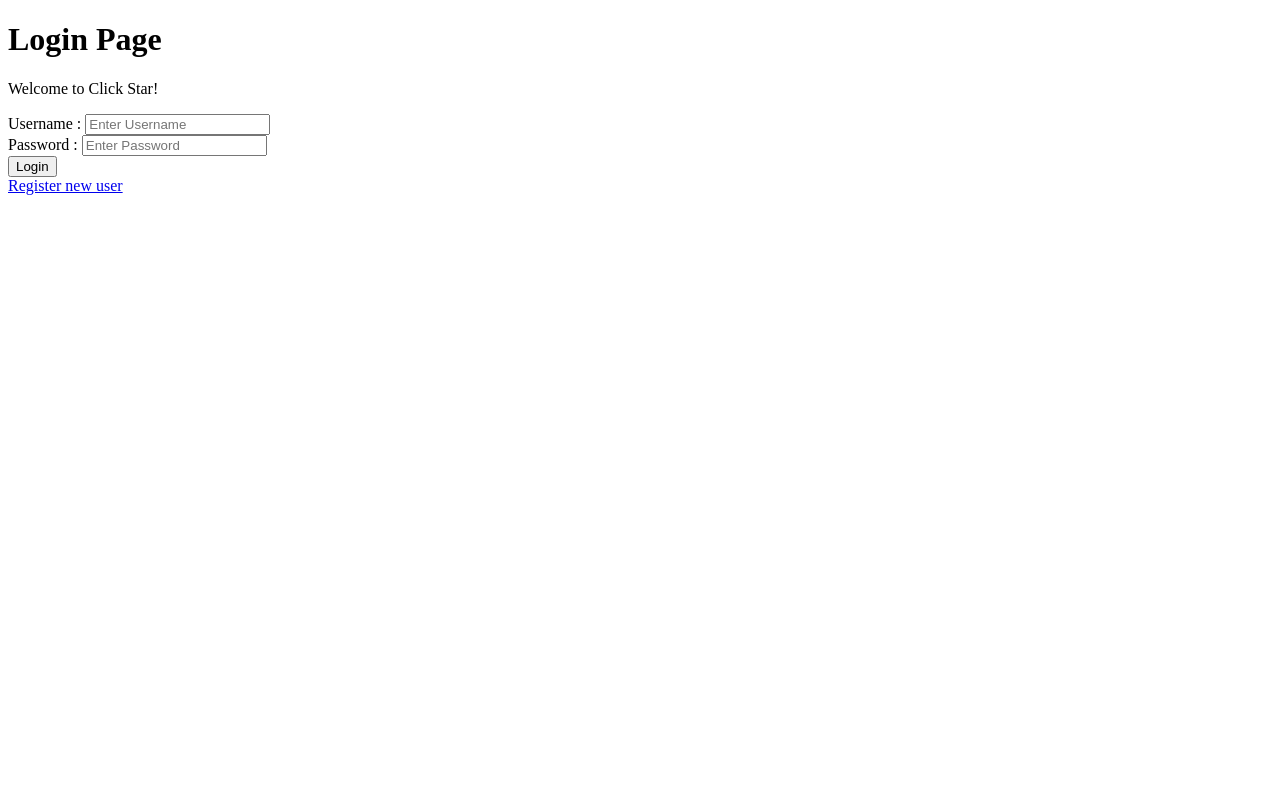
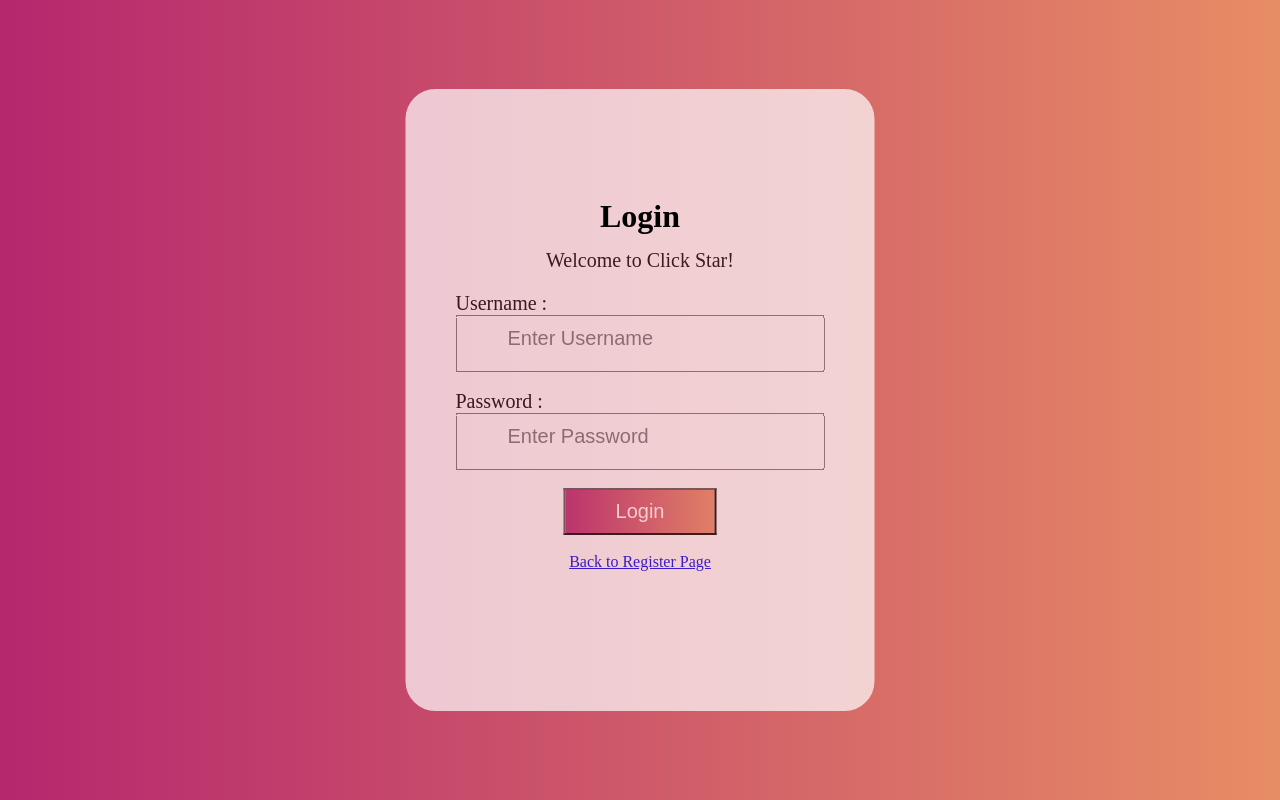
Before and after one commit to IT490-Team-5/front-end, a Flask app: page /login in a window 1280 px wide. Run offline with Flask 2, Linux system fonts and the light colour scheme.

Commit message:
Update login.html

```diff
--- a/templates/login.html
+++ b/templates/login.html
@@ -4,25 +4,28 @@
   <!-- basic.html -->
   <title>Login Star</title>
   <meta charset = "UTF-8" />
+  <link rel="stylesheet" href={{ url_for('static', filename='log.css')}}/>
 </head>
 <body>
-  <h1>Login Page</h1>
-  <p>
+  <h1>Login</h1>
+
+
+    <form class="box"  action={{ url_for('start') }} method="post" >
+        <div class="container">
+          <p  >
  	Welcome to Click Star!
   </p>
-
-    <form action={{ url_for('start') }} method="post" >
-        <div class="container">
+    <h3 name = Points value="100"></h3>
             <p style="color: red;">{{message}} </p>
             <label  for="username">Username : </label>
-            <input type="text" placeholder="Enter Username" name="username" required>
+            <input  class="center" type="text" placeholder="Enter Username" name="username" required>
             </br>
             <label  for="password">Password : </label>
-            <input type="password" placeholder="Enter Password" name="password" required>
+            <input  class="center" type="password" placeholder="Enter Password" name="password" required>
             </br>
-            <button type="submit">Login</button>
+            <button  class="center"type="submit">Login</button>
             </br>
-    	    <a href={{ url_for('form') }} >Register new user</a>
+    	    <a class="center" href={{ url_for('form') }} >Back to Register Page</a>
         </div>
     </form>
 
```
